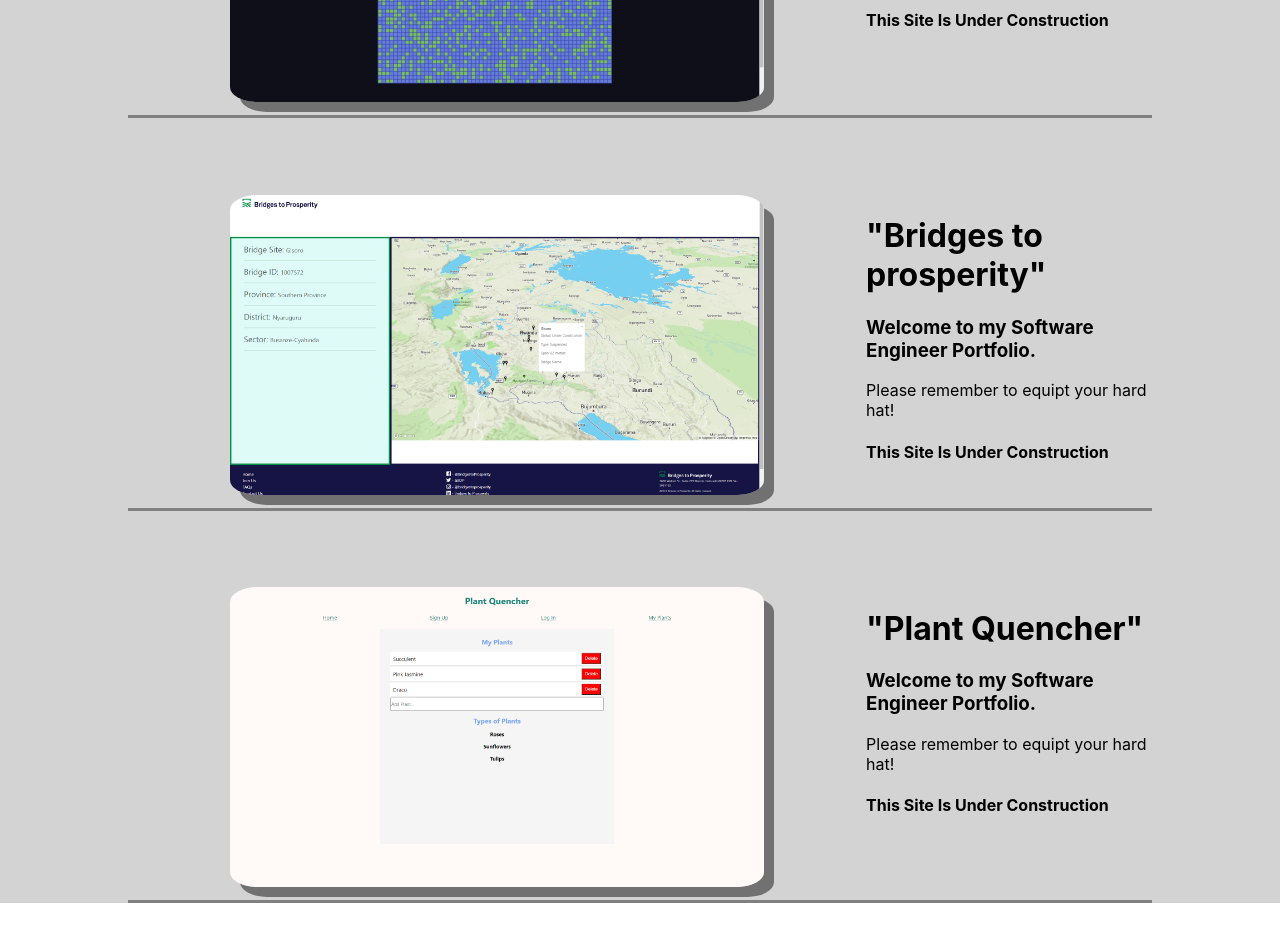
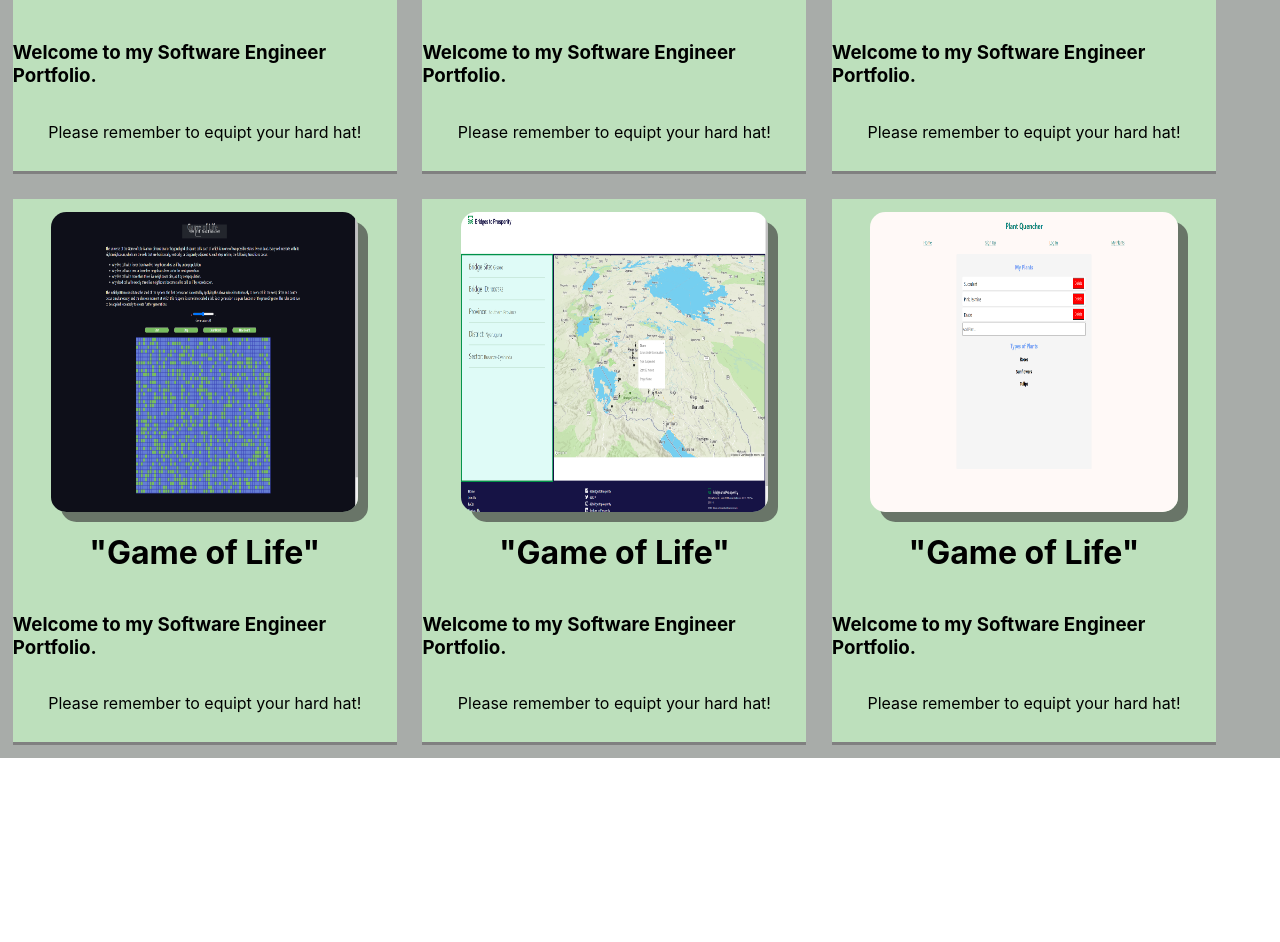
Before and after one commit to Vrndavana/Hines, a React (Create React App) app in the folder hines/: page /Projects in a window 1280 px wide. Shown: the part 460-1402 px from the top of the page. After the commit the page ends 1218 px from the top, so only its background shows below. Built offline with nearby package versions, Linux system fonts and the light colour scheme.

Commit message:
Update: Home screen displays code image.; Projects tab reformat using a 3 collumn grid

```diff
--- a/hines/src/App.css
+++ b/hines/src/App.css
@@ -43,6 +43,12 @@
  height:80vh;
  display:flex;
  background-color: rgb(231, 231, 231);
+ background-image:url('./Images/code.jpg');
+ background-repeat:no-repeat;
+ background-size:cover;
+ background-position:center;
+ background-attachment:fixed;
+ color:white;
 }
 
 .Hello{
@@ -72,18 +78,30 @@
  /* Project Styles */
 .Proj-Div {
   padding: 5% auto;
-  display:wrap;
-  justify-content: center;
-  background-color: lightgrey;
+  background-color: rgb(168, 172, 169);
+ }
+ .Flex{
+   width:100%;
+   display:flex;
+   flex-wrap: wrap;
  }
  .Proj {
    padding: 1% 0;
-  margin: 5% 10%;
-  width: 80%;
+  margin: 1% 1%;
+  width: 30%;
   display:flex;
+  flex-direction: column;
   justify-content: space-around;
   border-bottom: 3px solid grey;
+  background-color: rgba(193, 236, 192, 0.822);
  }
+.ProjI{
+  width:100%;
+  display:flex;
+  flex-direction: column;
+  justify-content: center;
+  align-items: center;
+}
  .ProjB {
    padding: 1% 0;
   margin: 0% 10%;
@@ -91,6 +109,13 @@
   display:flex;
   justify-content: space-around;
   border-bottom: 3px solid grey;
+}
+
+.ProjT{
+  padding: 1% 20%;
+  border-radius:50%;
+  background-color: rgb(61, 61, 61);
+  color:white;
 }
 
 .Pix{
--- a/hines/src/Components/Projects.js
+++ b/hines/src/Components/Projects.js
@@ -20,42 +20,70 @@ return(
 
   <div class='Proj-Div'>
 
-    <div class="ProjB">
-      <h1>Projects</h1>
-    </div>
+
+    <div class="Flex">
 
     <div class='Proj'>
       <img src={Proj1} alt="Game of Life" className='Pix'/>
-      <div>
+      <div class="ProjI">
        <h1> "Game of Life" </h1>
        <h3> Welcome to my Software Engineer Portfolio. </h3>
        <p>Please remember to equipt your hard hat!</p>
-       <h4>This Site Is Under Construction</h4>
 
       </div>
     </div>
 
     <div class='Proj'>
       <img src={Proj2} alt="Game of Life" className='Pix'/>
-      <div>
-       <h1> "Bridges to prosperity" </h1>
+      <div class="ProjI">
+       <h1> "Game of Life" </h1>
        <h3> Welcome to my Software Engineer Portfolio. </h3>
        <p>Please remember to equipt your hard hat!</p>
-       <h4>This Site Is Under Construction</h4>
+
       </div>
     </div>
 
     <div class='Proj'>
       <img src={Proj3} alt="Game of Life" className='Pix'/>
-      <div>
-       <h1> "Plant Quencher" </h1>
+      <div class="ProjI">
+       <h1> "Game of Life" </h1>
        <h3> Welcome to my Software Engineer Portfolio. </h3>
-       <p>  Please remember to equipt your hard hat!   </p>
-       <h4> This Site Is Under Construction</h4>
+       <p>Please remember to equipt your hard hat!</p>
+
       </div>
     </div>
 
+    <div class='Proj'>
+      <img src={Proj1} alt="Game of Life" className='Pix'/>
+      <div class="ProjI">
+       <h1> "Game of Life" </h1>
+       <h3> Welcome to my Software Engineer Portfolio. </h3>
+       <p>Please remember to equipt your hard hat!</p>
 
+      </div>
+    </div>
+
+    <div class='Proj'>
+      <img src={Proj2} alt="Game of Life" className='Pix'/>
+      <div class="ProjI">
+       <h1> "Game of Life" </h1>
+       <h3> Welcome to my Software Engineer Portfolio. </h3>
+       <p>Please remember to equipt your hard hat!</p>
+
+      </div>
+    </div>
+
+    <div class='Proj'>
+      <img src={Proj3} alt="Game of Life" className='Pix'/>
+      <div class="ProjI">
+       <h1> "Game of Life" </h1>
+       <h3> Welcome to my Software Engineer Portfolio. </h3>
+       <p>Please remember to equipt your hard hat!</p>
+
+      </div>
+    </div>
+
+    </div>
 
 
 
--- a/hines/src/Components/styled.js
+++ b/hines/src/Components/styled.js
@@ -8,7 +8,7 @@ import styled from 'styled-components';
 export const Nav = styled.nav`
   display: flex;
   justify-content: space-around;
-  background-color:#b05104b9;
+  background-color: rgba(50, 085, 49, 0.962);
   border-bottom:3px solid black;
   color: white;
   padding: 1% 20%;
```
Also changed, not shown: 1 other file (tests, documents, lock files or other folders).
